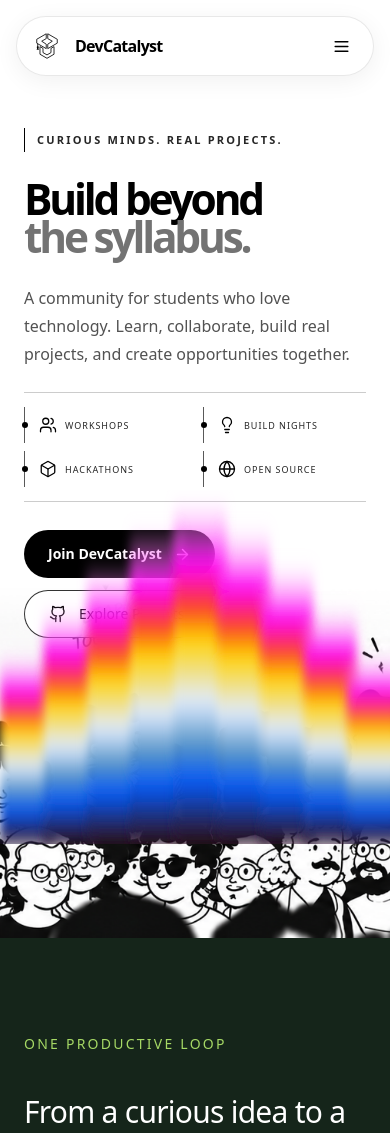
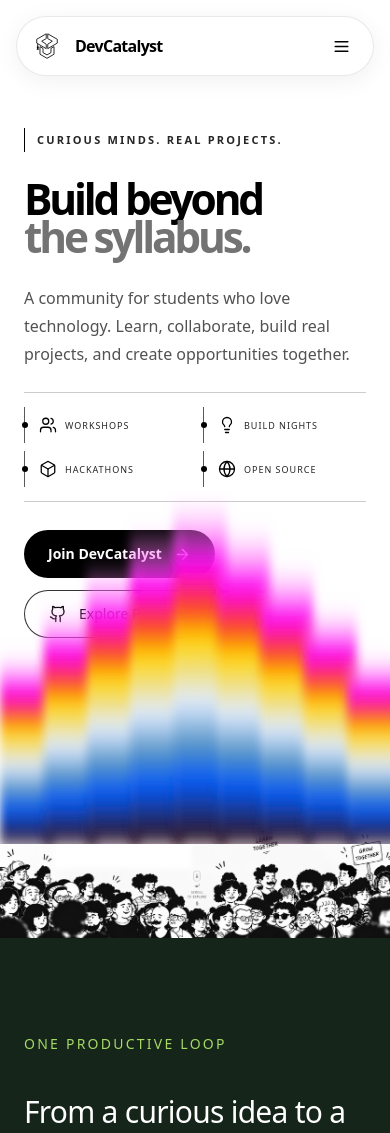
Before and after one commit to Raj-Likhit/demo, a Next.js app: page / in a window 390 px wide. Shown: the top 1133 px of the page. Built offline with nearby package versions, Linux system fonts and the light colour scheme.

Commit message:
Improve mobile crowd image framing

```diff
--- a/components/sections/home-hero.tsx
+++ b/components/sections/home-hero.tsx
@@ -71,7 +71,7 @@ export default function HomeHero() {
         {/* The supplied illustration anchors the hero beneath the copy. */}
         <div
           aria-hidden="true"
-          className="hero-crowd-frame pointer-events-none absolute inset-x-0 bottom-0 z-0 h-[42svh] min-h-[270px] max-h-[440px] origin-bottom overflow-hidden sm:h-[46svh] lg:h-[48svh] lg:max-h-[520px]"
+          className="hero-crowd-frame pointer-events-none absolute inset-x-0 bottom-0 z-0 h-[34svh] min-h-[230px] max-h-[320px] origin-bottom overflow-hidden sm:h-[39svh] sm:max-h-[370px] lg:h-[48svh] lg:max-h-[520px]"
           data-hero-crowd
         >
           <Image
@@ -80,7 +80,7 @@ export default function HomeHero() {
             fill
             priority
             sizes="100vw"
-            className="object-cover object-[85%_100%] lg:object-[50%_100%]"
+            className="object-contain object-bottom lg:object-cover lg:object-[50%_100%]"
           />
         </div>
 
```
